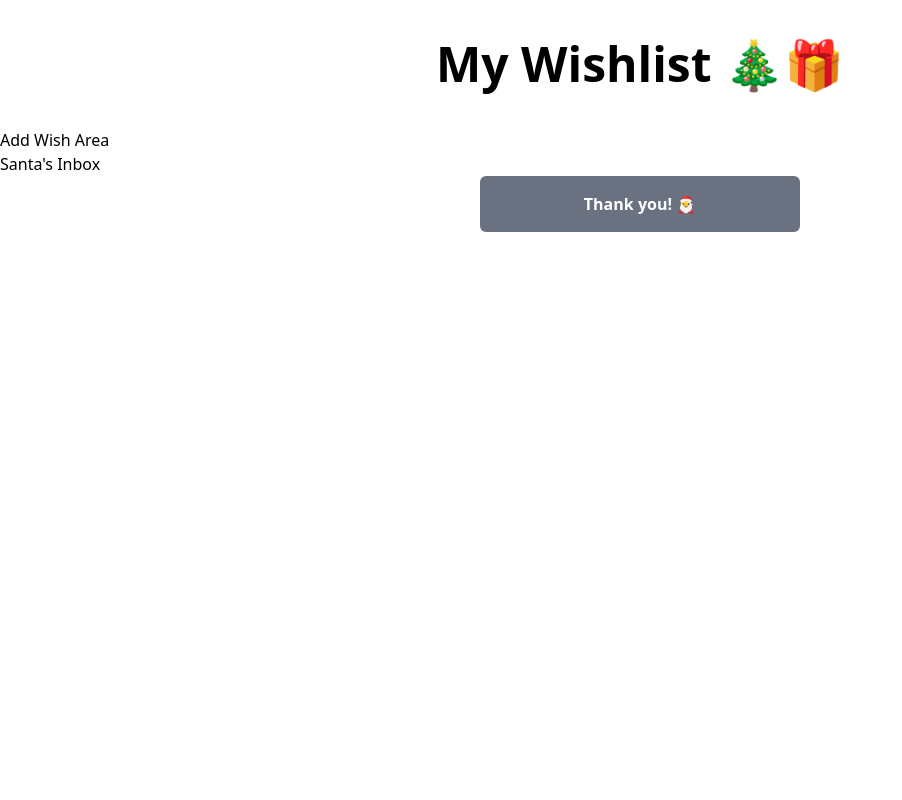
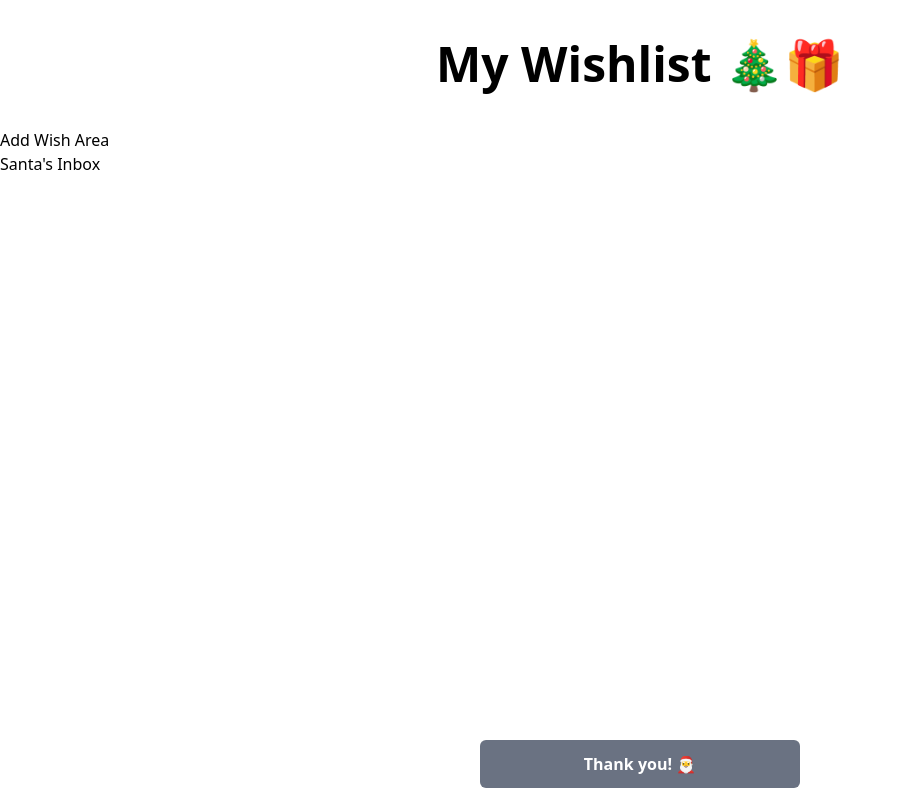
Before and after one commit to jutuli/React-Intro, a React (Vite) app in the folder Day5/: page / in a window 1280 px wide. Shown: the whole page, without its empty margins (0-902 px from the left). Built offline with nearby package versions, Linux system fonts and the light colour scheme.

Commit message:
Refactor App structure for better layout and update Footer styling

```diff
--- a/Day5/src/App.tsx
+++ b/Day5/src/App.tsx
@@ -6,10 +6,14 @@ import SantaInbox from "./components/SantaInbox";
 function App() {
   return (
     <>
-      <Header />
-      <AddWish />
-      <SantaInbox />
-      <Footer />
+      <section className="flex min-h-screen flex-col">
+        <Header />
+        <main className="flex-grow">
+          <AddWish />
+          <SantaInbox />
+        </main>
+        <Footer />
+      </section>
     </>
   );
 }
--- a/Day5/src/components/Footer.tsx
+++ b/Day5/src/components/Footer.tsx
@@ -1,7 +1,7 @@
 const Footer = () => {
   return (
-    <footer className="flex items-center justify-center">
-      <p className="w-1/4 rounded-md bg-gray-500 py-4 text-center align-bottom font-bold text-white">
+    <footer className="mb-3 flex items-center justify-center">
+      <p className="w-1/4 rounded-md bg-gray-500 py-3 text-center font-bold text-white">
         Thank you! 🎅
       </p>
     </footer>
```
